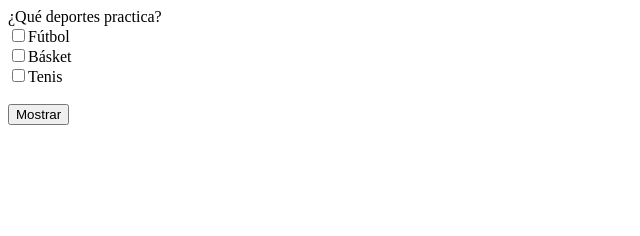
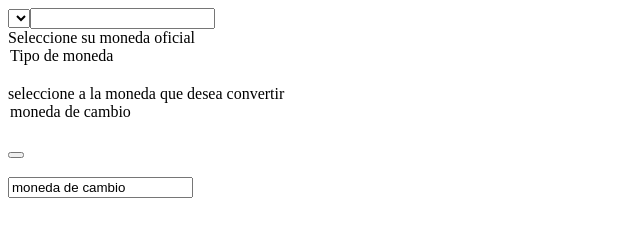
Before and after one commit to Matias0398/Matias0398.github.io, a plain HTML site: page index.html in a window 1280 px wide. Shown: the whole page, without its empty margins (0-640 px from the left). Drawn offline with Linux system fonts and the light colour scheme.

Commit message:
Initial commit

```diff
--- a/index.html
+++ b/index.html
@@ -1,41 +1,29 @@
 <!DOCTYPE html>
 <html>
 <head>
-    <title>control checkbox</title>
+    <title>Conversor de divisisas</title>
     <meta charset="UTF-8">
 </head>
 <body>
-    <script>
-        function contarSeleccionados() {
-            if (document.getElementById('checkbox1').checked) {
-                var opc="fútbol";
-            }else{
-                opc=" "
-            }
-            if (document.getElementById('checkbox2').checked) {
-                var opc1="básket";
-            }else{
-                opc1=" "
-            }
-            if (document.getElementById('checkbox3').checked) {
-                var opc2="tenis";
-            }else{
-                opc2=" "
-            }
-            alert("Practica "+opc+" "+ opc1+" "+opc2);
-        }
-    </script>
+   <title>Bienvenido</title>
    <form>
-        <label>¿Qué deportes practica?</label>
+       <select>
+           <label>Ingrese el monto a convertir</label>
            <br>
-        <input type="checkbox" id="checkbox1">Fútbol
+           <input type="text">
            <br>
-        <input type="checkbox" id="checkbox2">Básket
+           <label>Seleccione su moneda oficial</label>
            <br>
-        <input type="checkbox" id="checkbox3">Tenis
+           <option>Tipo de moneda</option>
            <br>
+           <label>seleccione a la moneda que desea convertir</label>
            <br>
-        <input type="button" value="Mostrar" onClick="contarSeleccionados()">
+           <option>moneda de cambio</option>
+           <br>
+           <button value="Convertir"></button><br>
+           <div style="display: block;"></div><br>
+           <input type="text" value="moneda de cambio"><br>
+       </select>
    </form>
 </body>
 </html>
```
Lines whose indentation alone changed are shown as unchanged.
